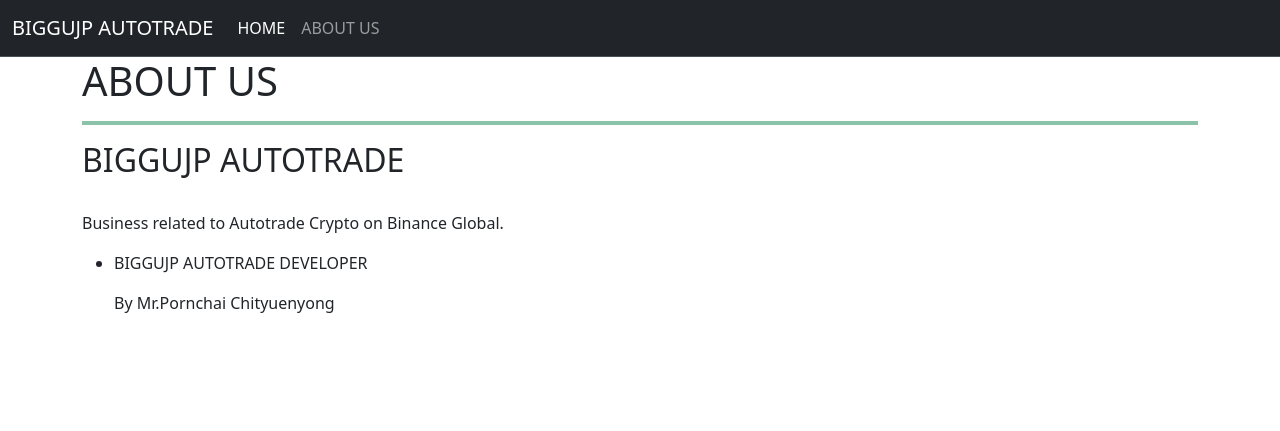
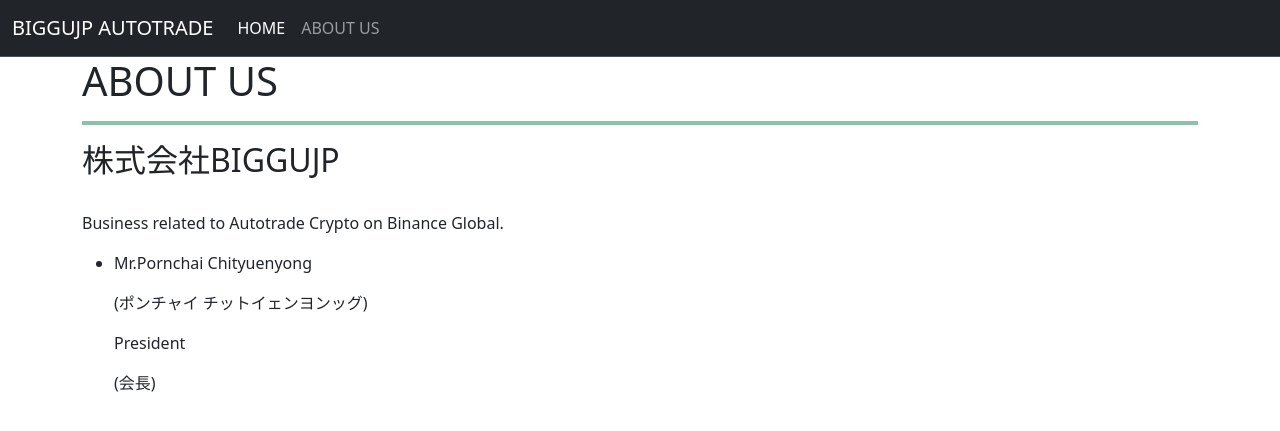
Before and after one commit to biggujp/biggujp-autotrade, a Flask app: page /about in a window 1280 px wide. Shown: the top 431 px of the page. Run offline with Flask 2, Linux system fonts and the light colour scheme.

Commit message:
Update about.html

```diff
--- a/templates/about.html
+++ b/templates/about.html
@@ -5,12 +5,14 @@
     <h1>ABOUT US</h1>
     <hr class="border border-success border-2 opacity-50">
     <div>
-        <h2>BIGGUJP AUTOTRADE</h2>
+        <h2>株式会社BIGGUJP</h2>
         <p><br>Business related to Autotrade Crypto on Binance Global.</p>
             <ul>
             <li>
-            <p>BIGGUJP AUTOTRADE DEVELOPER</p>
-            <p>By Mr.Pornchai Chityuenyong</p>
+            <p>Mr.Pornchai Chityuenyong</p>
+            <p>(ポンチャイ チットイェンヨンッグ)</p>
+            <p>President</p>
+            <p>(会長)</p>
             </li>
             </ul>
       </div>
```
